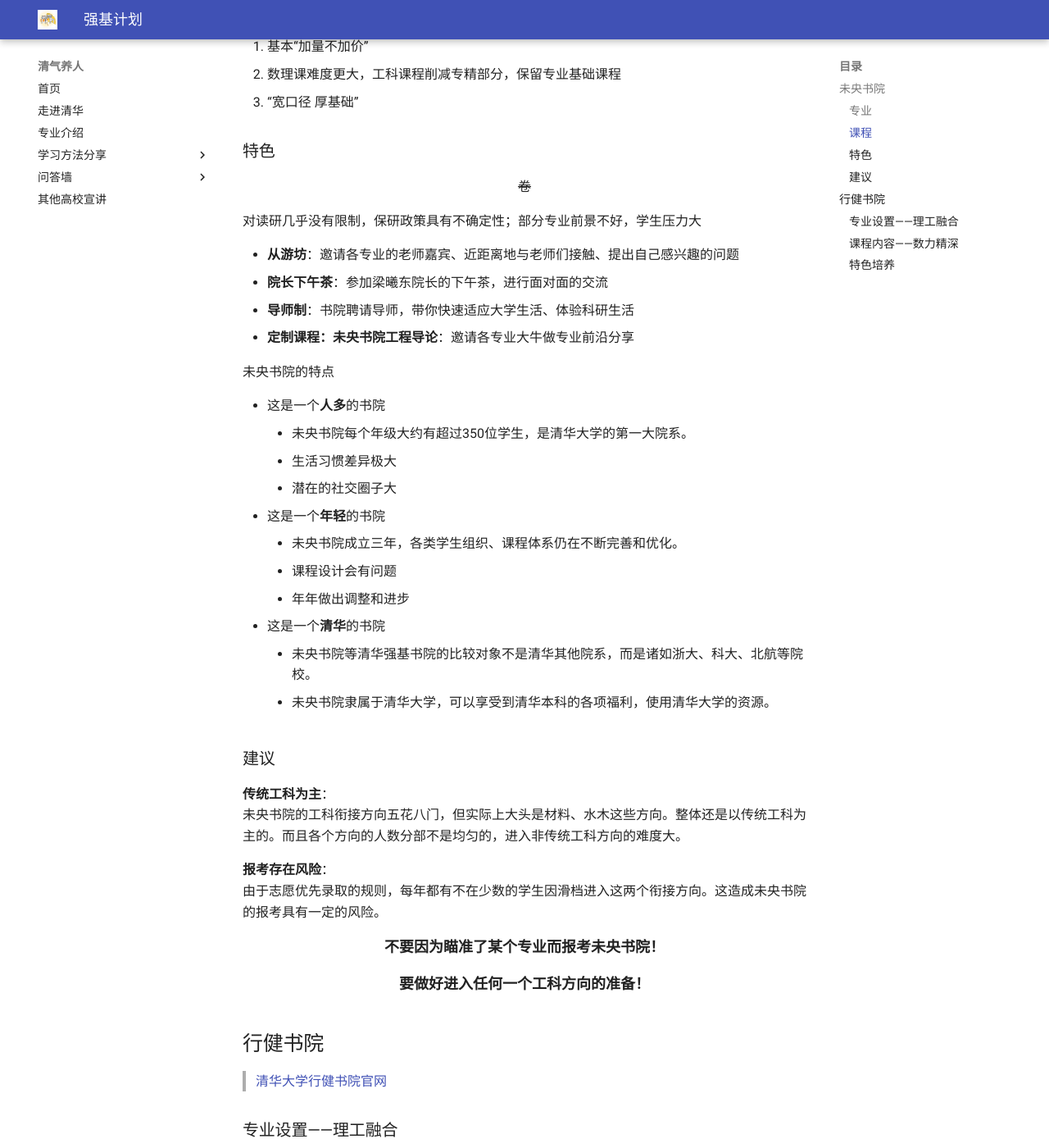
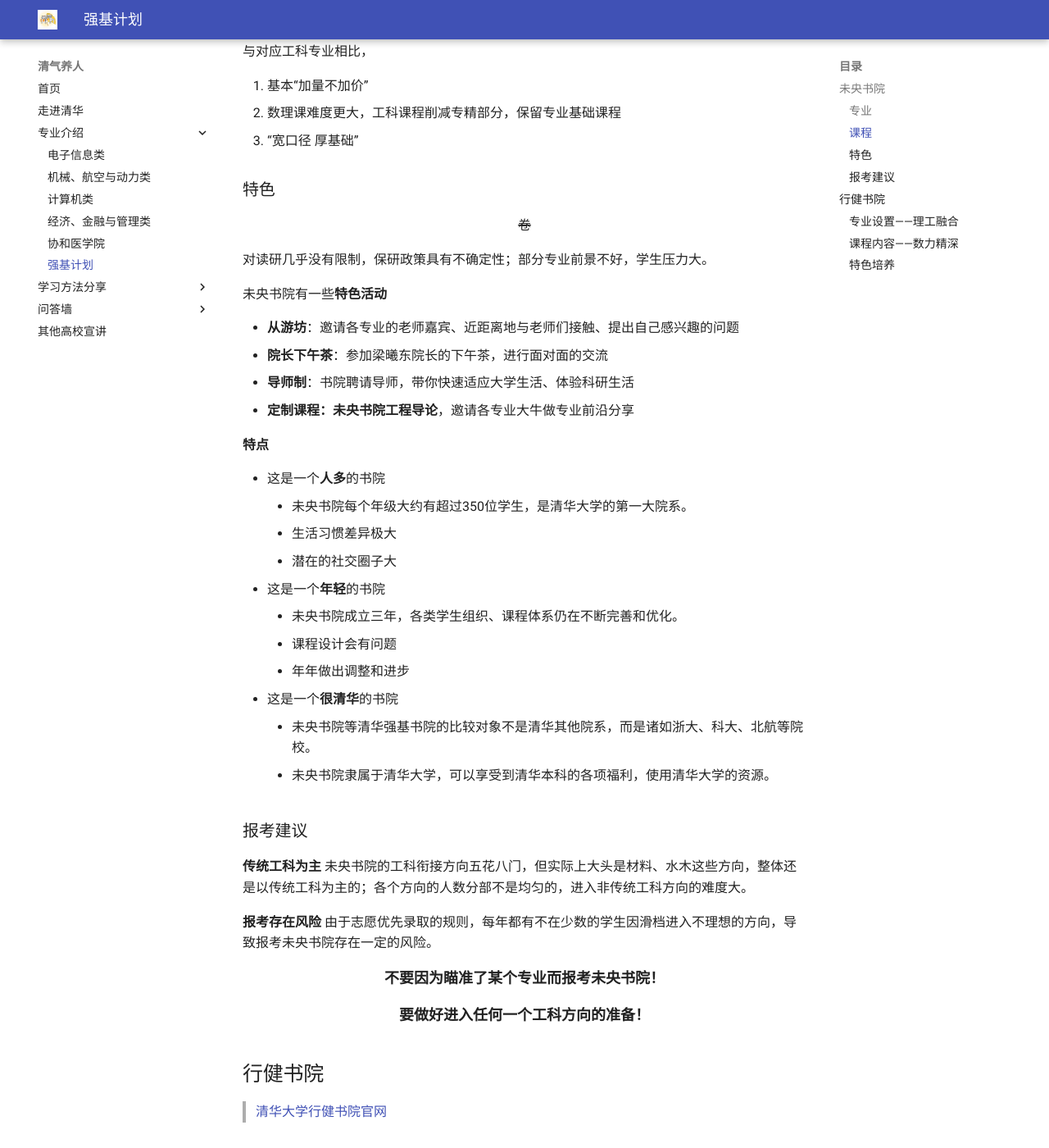
Before and after one commit to Peter-JY/qingqiyangren, an MkDocs documentation site: the page built from docs/专业介绍/强基计划.md, in a window 1280 px wide and 1400 px high, scrolled down 1030 px. Shown: the whole window at 82% size. Built offline with MkDocs 1.6.1 and Material for MkDocs 9.7.7, drawn with Linux system fonts in a browser that asks for light colours.

```diff
--- a/docs/专业介绍/强基计划.md
+++ b/docs/专业介绍/强基计划.md
@@ -9,7 +9,7 @@
 ### 专业
 未央书院的专业设置采用了“数理基础科学” + 十二种工科专业方向之一的模式。呈现为“理学 + 工学”的模式，未央书院的特色课程也是瞄着“理工融合”来设计的。
 
-<font color="blue">宽口径 厚基础 重交叉</font>
+<font size="4">**宽口径 厚基础 重交叉**</font>
 
 - 土木、水利与海洋工程
 - 材料工程
@@ -35,14 +35,16 @@
 
 <p align="center"><del>卷</del></p>
 
-对读研几乎没有限制，保研政策具有不确定性；部分专业前景不好，学生压力大
+对读研几乎没有限制，保研政策具有不确定性；部分专业前景不好，学生压力大。
+
+未央书院有一些**特色活动**
 
 - **从游坊**：邀请各专业的老师嘉宾、近距离地与老师们接触、提出自己感兴趣的问题
 - **院长下午茶**：参加梁曦东院长的下午茶，进行面对面的交流
 - **导师制**：书院聘请导师，带你快速适应大学生活、体验科研生活
-- **定制课程：未央书院工程导论**：邀请各专业大牛做专业前沿分享
+- **定制课程：未央书院工程导论**，邀请各专业大牛做专业前沿分享
 
-未央书院的特点
+**特点**
 
 - 这是一个**人多**的书院
     - 未央书院每个年级大约有超过350位学生，是清华大学的第一大院系。
@@ -52,17 +54,17 @@
     - 未央书院成立三年，各类学生组织、课程体系仍在不断完善和优化。
     - 课程设计会有问题
     - 年年做出调整和进步
-- 这是一个**清华**的书院
+- 这是一个**很清华**的书院
     - 未央书院等清华强基书院的比较对象不是清华其他院系，而是诸如浙大、科大、北航等院校。
     - 未央书院隶属于清华大学，可以享受到清华本科的各项福利，使用清华大学的资源。
 
-### 建议
+### 报考建议
 
-**传统工科为主**：
-未央书院的工科衔接方向五花八门，但实际上大头是材料、水木这些方向。整体还是以传统工科为主的。而且各个方向的人数分部不是均匀的，进入非传统工科方向的难度大。
+**传统工科为主**
+未央书院的工科衔接方向五花八门，但实际上大头是材料、水木这些方向，整体还是以传统工科为主的；各个方向的人数分部不是均匀的，进入非传统工科方向的难度大。
 
-**报考存在风险**：
-由于志愿优先录取的规则，每年都有不在少数的学生因滑档进入这两个衔接方向。这造成未央书院的报考具有一定的风险。
+**报考存在风险**
+由于志愿优先录取的规则，每年都有不在少数的学生因滑档进入不理想的方向，导致报考未央书院存在一定的风险。
 
 <p align="center"><font size="4"><b>不要因为瞄准了某个专业而报考未央书院！</b></font></p>
 <p align="center"><font size="4"><b>要做好进入任何一个工科方向的准备！</b></font></p>
@@ -73,10 +75,10 @@
 
 ### 专业设置——理工融合
 
-- 理论与应用力学
-    - 理学学士学位
+- **理论与应用力学**
+    - **理学学士学位**
         - 钱学森力学班
-    - 理学 + 工学双学士学位
+    - **理学 + 工学双学士学位**
         - 航空航天工程
         - 车辆工程
         - 能源与动力工程（航）
@@ -107,11 +109,11 @@
 
 ### 特色培养
 
-- **“一人一策”本博贯通**：
+- **“一人一策”本博贯通**
     - 问题牵引、师生匹配、个性化设计培养方案、长周期精深学习、创造性学习；立足四年本科教育，瞄准博士阶段的学习，科研以及工作初始阶段的职业发展
     - 支持与工科衔接方向不同的选择
 
-- **保研政策**：
+- **保研政策**
     - 推研条件：挂科少于两门，核心课程全部通过。
     - 不可推外校、不可推管理类。
     - 部分方向有专供强基的名额。
--- a/mkdocs.yml
+++ b/mkdocs.yml
@@ -15,12 +15,19 @@ theme:
 nav:
   - 首页: index.md
   - 走进清华: tsinghua.md
-  - 专业介绍: major.md
+  - 专业介绍:
+    - 电子信息类: 专业介绍/电子信息类.md
+    - 机械、航空与动力类: 专业介绍/机械、航空与动力类.md
+    - 计算机类: 专业介绍/计算机类.md
+    - 经济、金融与管理类: 专业介绍/经济、金融与管理类.md
+    - 协和医学院: 专业介绍/协和医学院.md
+    - 强基计划: 专业介绍/强基计划.md
   - 学习方法分享:
     - 语文: 学习方法分享/study.md
   - 问答墙:
     - 2022: 问答墙/2022.md
     - 2023: 问答墙/2023.md
+  # - 新生入学指南: 新生入学指南.md
   - 其他高校宣讲: others.md
 
 markdown_extensions:
```
Also changed, not shown: docs/index.md (+15 -3 lines), docs/专业介绍/协和医学院.md (+3 -3 lines), docs/专业介绍/机械、航空与动力类.md (+14 -16 lines), docs/专业介绍/电子信息类.md (+3 -3 lines), docs/新生入学指南.md (added, +71 -0 lines), docs/image/2024支队.jpg (added), docs/major.md (added), 1 other file.
